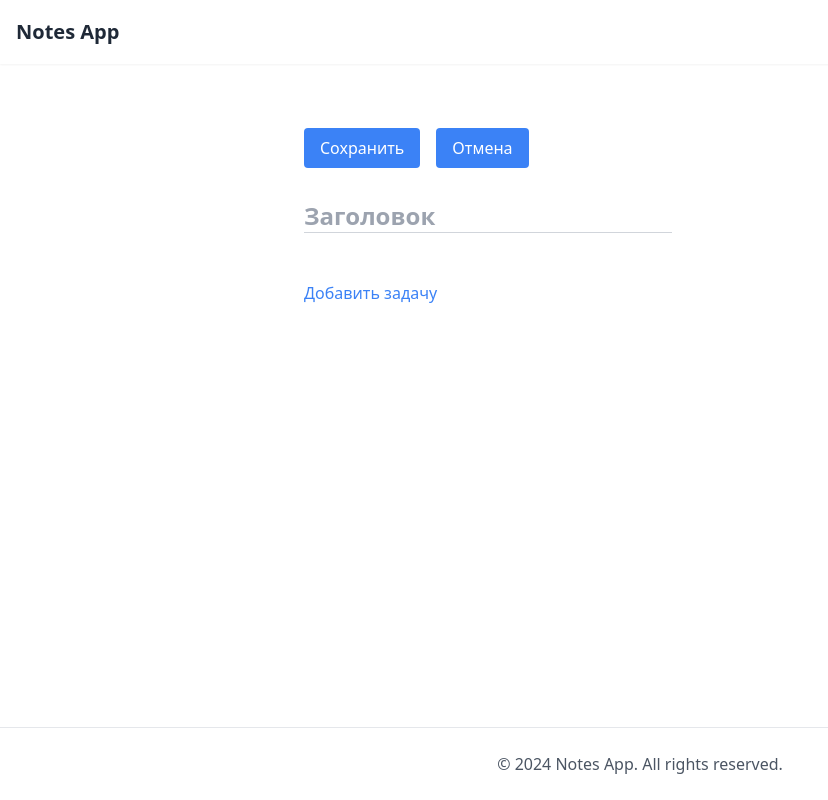
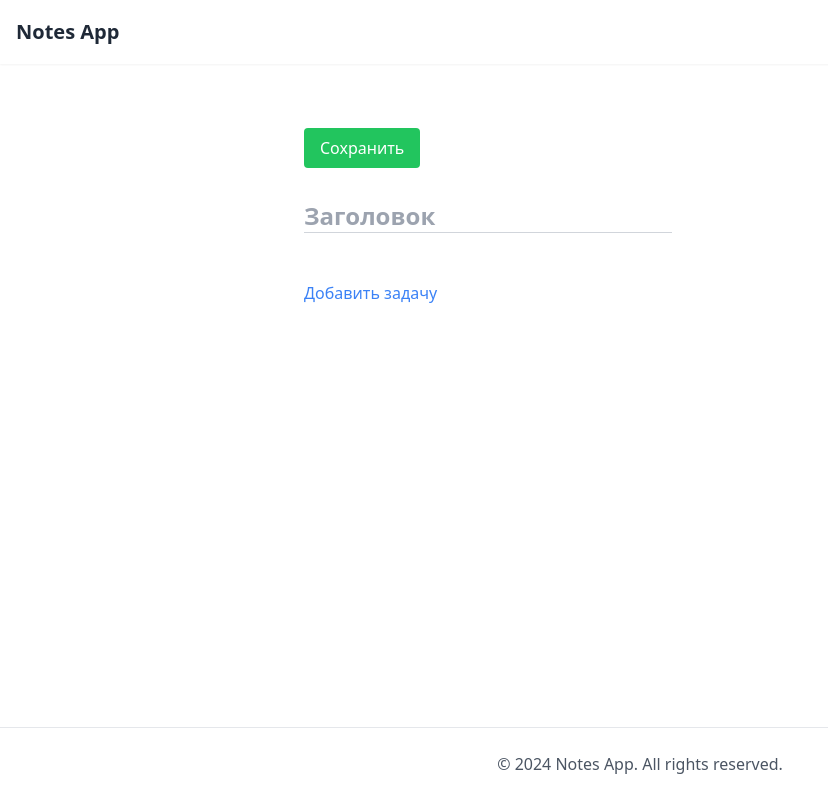
Before and after one commit to weelfis/notes-app, a Nuxt app: page /notes/new in a window 1280 px wide. Shown: the whole page, without its empty margins (0-828 px from the left). Built offline with nearby package versions, Linux system fonts and the light colour scheme.

Commit message:
pull: add toggle nutton in header and refactoring

```diff
--- a/components/HeaderBase.vue
+++ b/components/HeaderBase.vue
@@ -7,7 +7,7 @@ const notesStore = useNotesStore();
 const route = useRoute();
 
 const currentLink = computed(() => {
-  if (route.path === "/notes/new") {
+  if (route.path.includes("notes")) {
     return {
       to: "/",
       text: `Все заметки (${notesStore.totalNotes})`,
--- a/components/Toolbar.vue
+++ b/components/Toolbar.vue
@@ -1,39 +1,25 @@
 <script setup lang="ts">
 import { defineProps, defineEmits } from "vue";
-import type { IButton } from "../types/index";
 
 interface IProps {
-  buttons: IButton[];
   isNew: boolean;
 }
 defineProps<IProps>();
 
 const emit = defineEmits<{
-  delete: [];
+  (e: "save"): void;
+  (e: "delete"): void;
 }>();
-
-// function handleKeydown(event: KeyboardEvent, button: IButton) {
-//   if (event.key === "Enter" && button.label === "Сохранить") {
-//     button.action();
-//   } else if (event.key === "Backspace" && button.label === "Отмена") {
-//     button.action();
-//   }
-// }
 </script>
 
 <template>
   <div class="flex justify-between items-center mb-8">
     <div class="space-x-4">
       <button
-        v-for="button in buttons"
-        :key="button.label"
-        :class="button.class"
-        tabindex="0"
-        :disabled="button.disabled"
-        @click="button.action"
+        class="bg-green-500 text-white px-4 py-2 rounded hover:bg-green-600"
+        @click="emit('save')"
       >
-        <!-- @keydown="handleKeydown($event, button)" -->
-        {{ button.label }}
+        Сохранить
       </button>
       <button
         v-if="!isNew"
--- a/pages/notes/[id].vue
+++ b/pages/notes/[id].vue
@@ -6,10 +6,10 @@ import TodoItem from "../../components/TodoItem.vue";
 import Toolbar from "../../components/Toolbar.vue";
 
 const {
+  save,
   note,
   isNew,
   dialogs,
-  buttons,
   showDeleteDialog,
   loadExistingNote,
   handleDeleteConfirm
@@ -26,11 +26,7 @@ onMounted(() => {
 <template>
   <div class="container mx-auto px-4 py-8">
     <div class="max-w-2xl mx-auto">
-      <Toolbar
-        :buttons="buttons"
-        :isNew="isNew"
-        @delete="showDeleteDialog = true"
-      />
+      <Toolbar :isNew="isNew" @delete="showDeleteDialog = true" @save="save" />
       <input
         v-model="note.title"
         class="text-2xl font-bold bg-transparent border-b mb-12 border-gray-300 focus:border-blue-500 outline-none"
--- a/use/useNotesHelper.ts
+++ b/use/useNotesHelper.ts
@@ -10,7 +10,6 @@ import type {
   UseTodoItemsProps,
   ConfirmDialogButton,
   UseConfirmDialogProps,
-  IButton,
   NotificationPayload
 } from "../types/index";
 
@@ -61,6 +60,7 @@ export function useNoteEditor() {
   };
 
   const isNew = computed(() => route.params.id === "new");
+  // const isNoteCreate = ref(false);
 
   const note = ref<Note>({
     ...DEFAULT_NOTE,
@@ -196,27 +196,10 @@ export function useNoteEditor() {
     }
   ]);
 
-  const buttons = computed<IButton[]>(() => [
-    {
-      label: "Сохранить",
-      action: save,
-      class: "bg-blue-500 text-white px-4 py-2 rounded hover:bg-blue-600",
-      disabled: false
-    },
-    {
-      label: "Отмена",
-      action: cancel,
-      class:
-        "bg-blue-500 text-white px-4 py-2 rounded hover:bg-gray-600 !important",
-      disabled: false
-    }
-  ]);
-
   return {
     note,
     isNew,
     dialogs,
-    buttons,
     showDeleteDialog,
     showCancelDialog,
     loadExistingNote,
```
